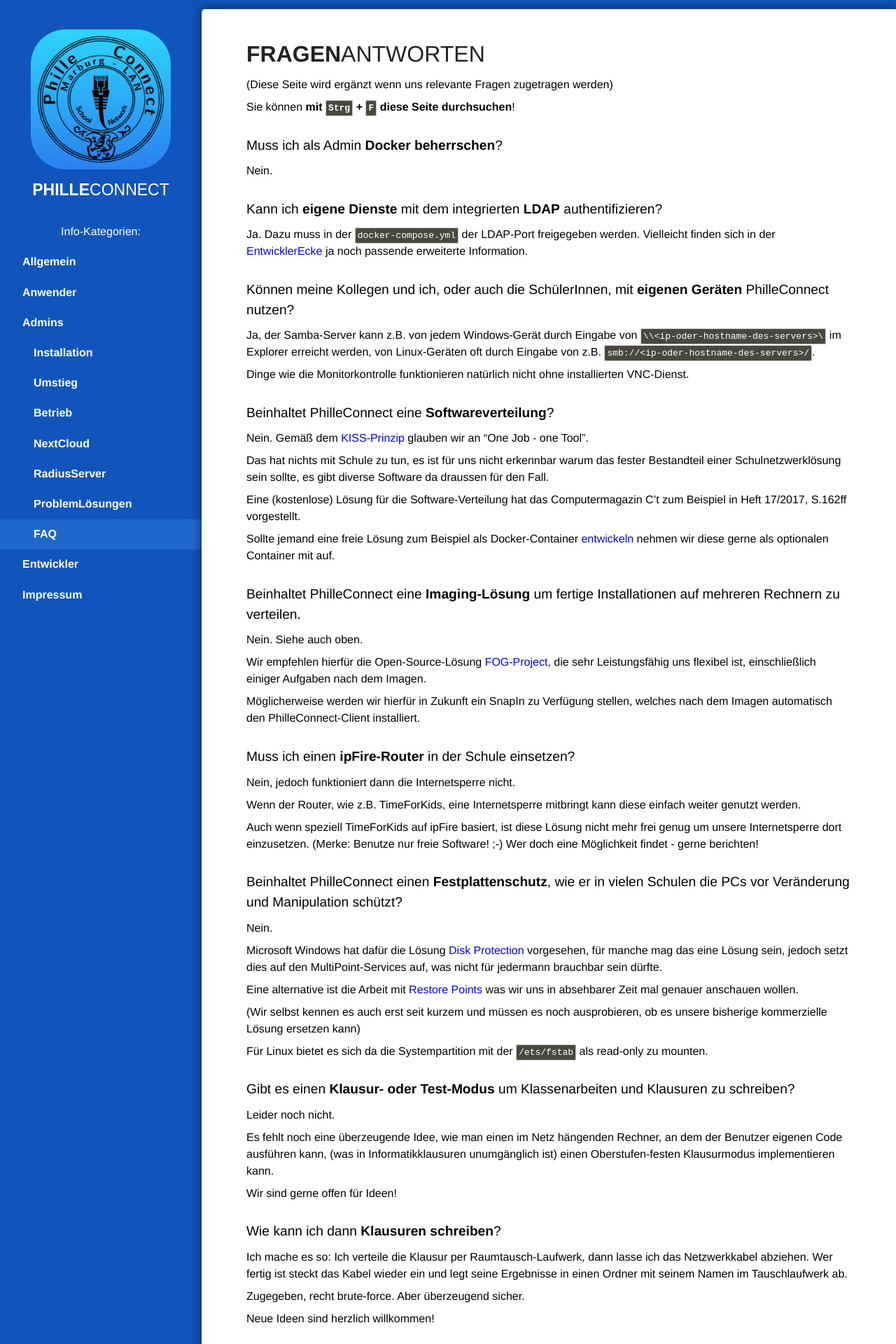
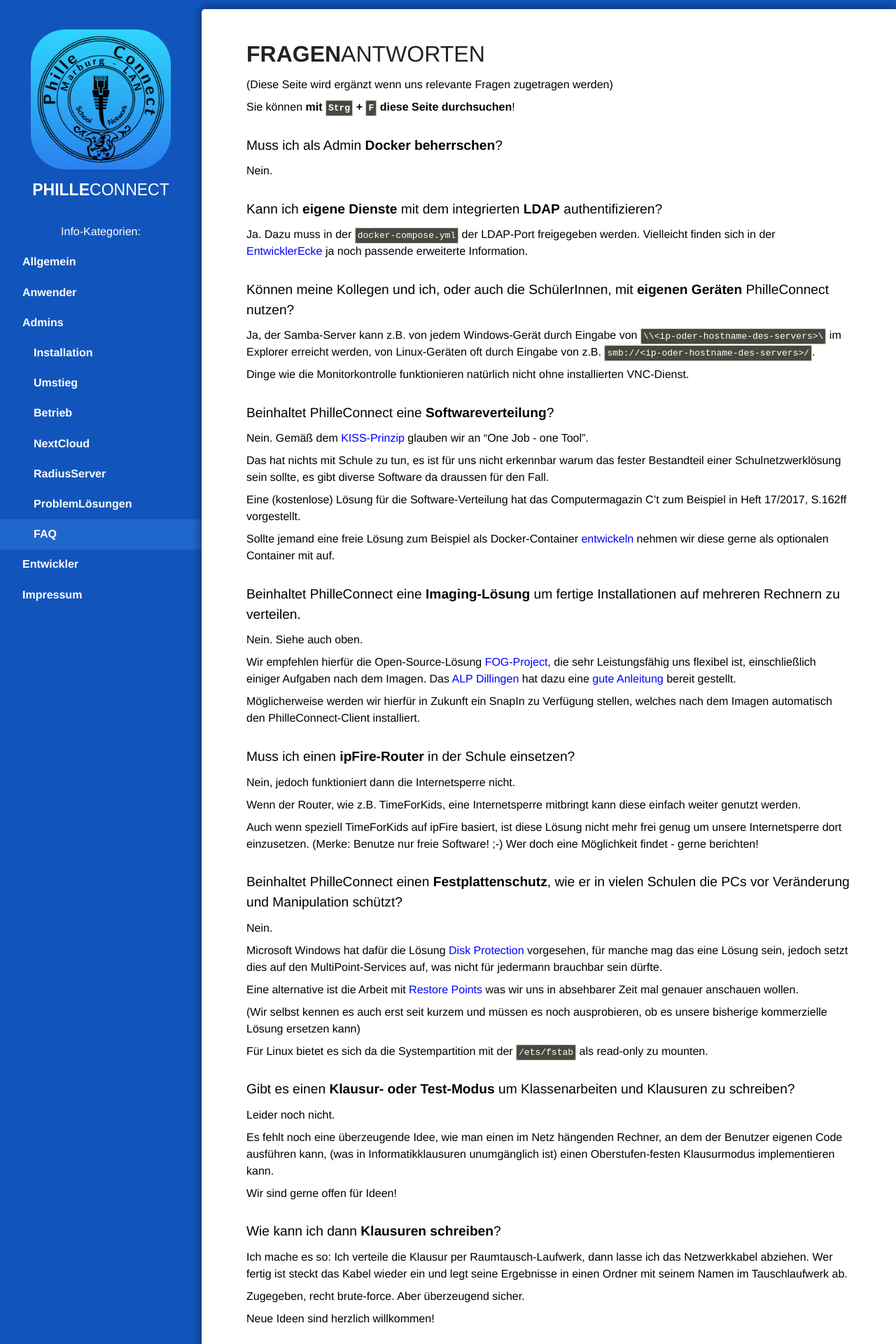
Before and after one commit to philleconnect/philleconnect.github.io, a Jekyll site: the page built from _pages/admins/08_faq.md, in a window 1280 px wide. Shown: the top 1920 px of the page at 70% size. Built offline with Jekyll 4.4.1, drawn with Linux system fonts in a browser that asks for light colours.

Commit message:
added link to fog-instructions at the alp dillingen

```diff
--- a/_pages/admins/08_faq.md
+++ b/_pages/admins/08_faq.md
@@ -35,7 +35,7 @@
 ### Beinhaltet PhilleConnect eine **Imaging-Lösung** um fertige Installationen auf mehreren Rechnern zu verteilen.
 Nein. Siehe auch oben.
 
-Wir empfehlen hierfür die Open-Source-Lösung [FOG-Project](https://fogproject.org), die sehr Leistungsfähig uns flexibel ist, einschließlich einiger Aufgaben nach dem Imagen.
+Wir empfehlen hierfür die Open-Source-Lösung [FOG-Project](https://fogproject.org), die sehr Leistungsfähig uns flexibel ist, einschließlich einiger Aufgaben nach dem Imagen. Das [ALP Dillingen](https://alp.dillingen.de/) hat dazu eine [gute Anleitung](http://schulnetz.alp.dillingen.de/materialien/Fog.pdf) bereit gestellt.
 
 Möglicherweise werden wir hierfür in Zukunft ein SnapIn zu Verfügung stellen, welches nach dem Imagen automatisch den PhilleConnect-Client installiert.
 
```
